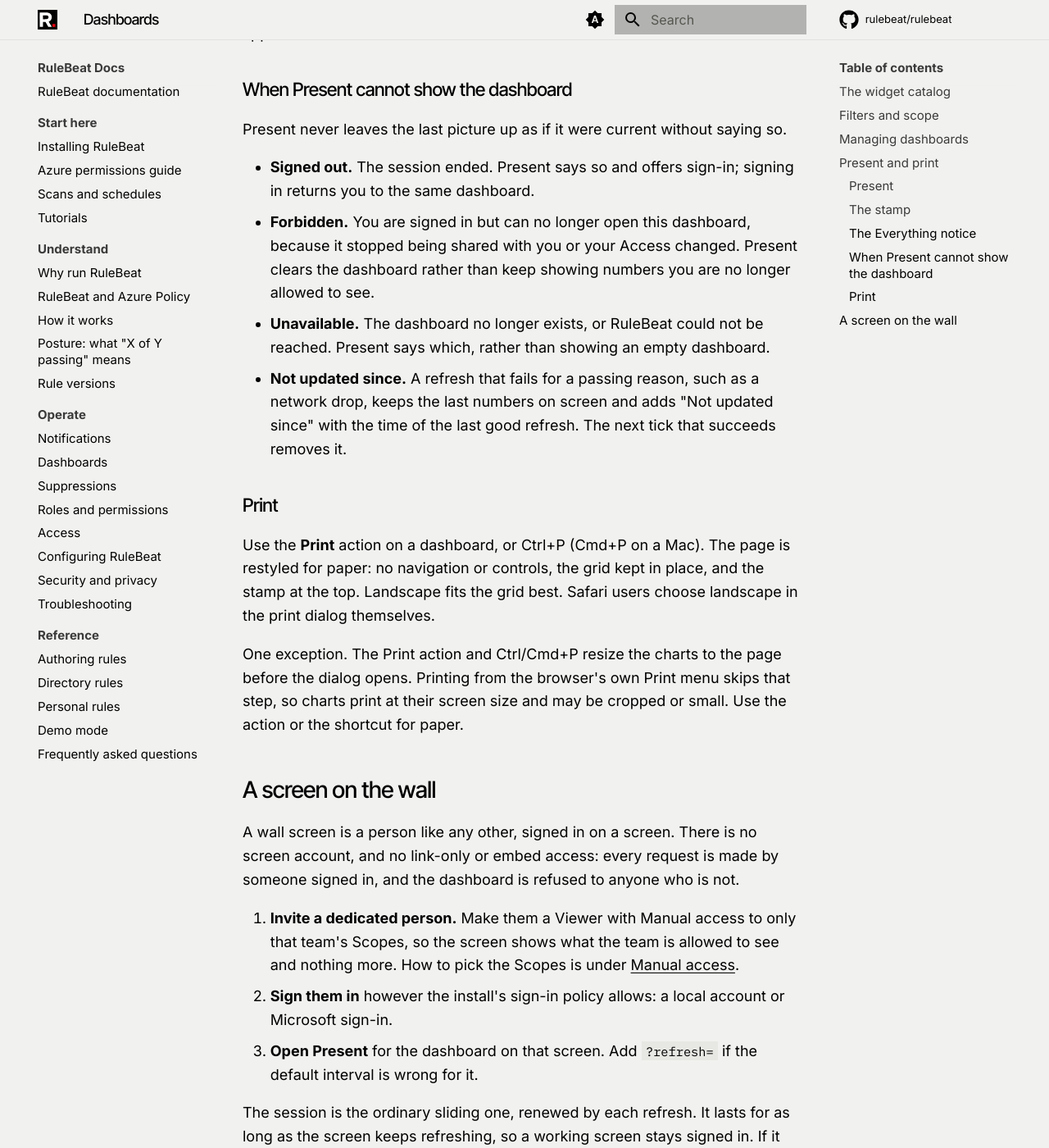
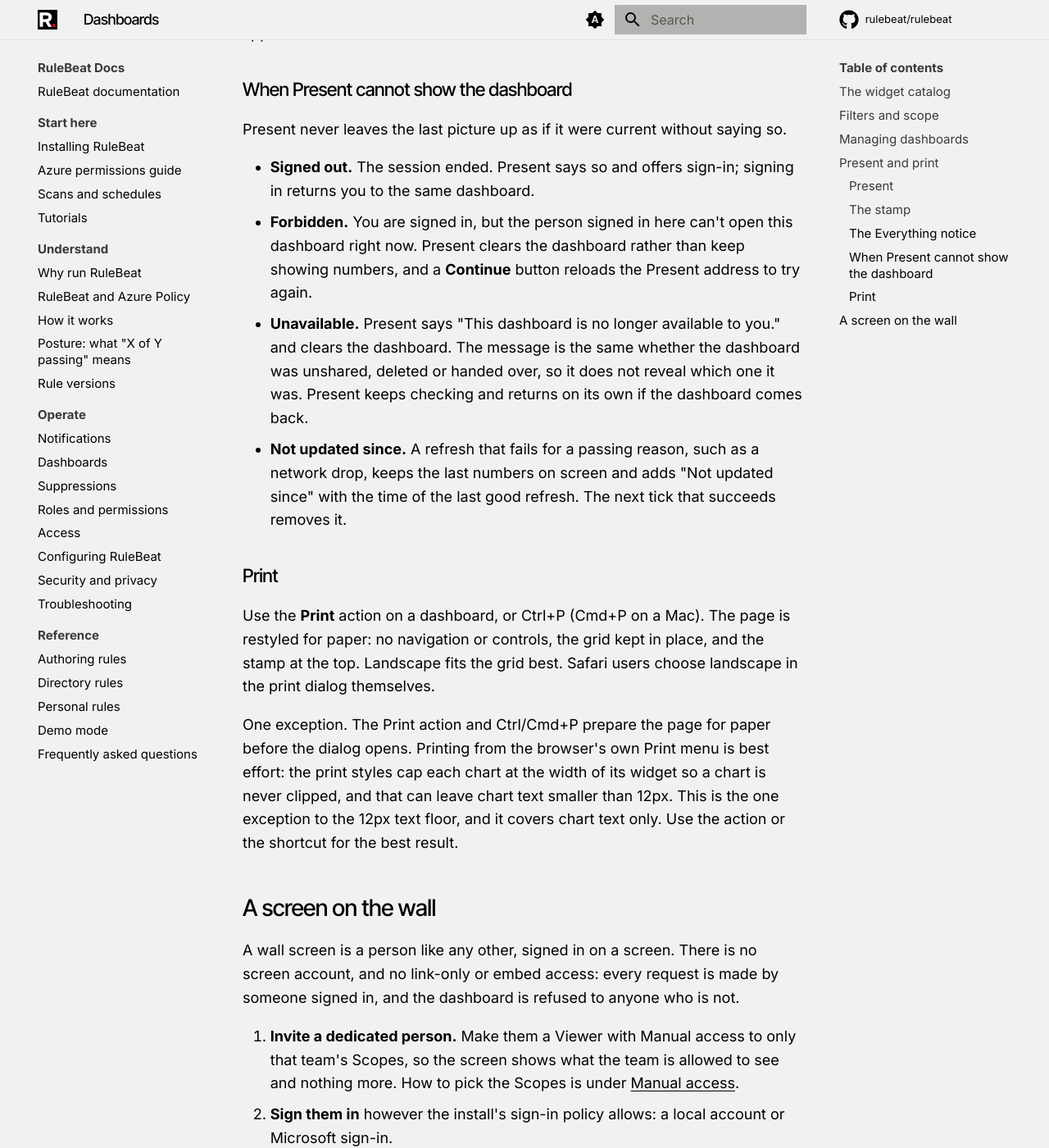
Before and after one commit to rulebeat/rulebeat, an MkDocs documentation site: the page built from docs/public/dashboards.md, in a window 1280 px wide and 1400 px high, scrolled down 4484 px. Shown: the whole window at 82% size. Built offline with MkDocs 1.6.1 and Material for MkDocs 9.7.7, drawn with Linux system fonts in a browser that asks for light colours; comment, search, counter and statistics services are not loaded.

Commit message:
Documentation first

```diff
--- a/docs/public/dashboards.md
+++ b/docs/public/dashboards.md
@@ -110,11 +110,13 @@
 
 - **Signed out.** The session ended. Present says so and offers sign-in; signing in returns you to
   the same dashboard.
-- **Forbidden.** You are signed in but can no longer open this dashboard, because it stopped being
-  shared with you or your Access changed. Present clears the dashboard rather than keep showing
-  numbers you are no longer allowed to see.
-- **Unavailable.** The dashboard no longer exists, or RuleBeat could not be reached. Present says
-  which, rather than showing an empty dashboard.
+- **Forbidden.** You are signed in, but the person signed in here can't open this dashboard right now.
+  Present clears the dashboard rather than keep showing numbers, and a **Continue** button reloads the
+  Present address to try again.
+- **Unavailable.** Present says "This dashboard is no longer available to you." and clears the
+  dashboard. The message is the same whether the dashboard was unshared, deleted or handed over, so it
+  does not reveal which one it was. Present keeps checking and returns on its own if the dashboard
+  comes back.
 - **Not updated since.** A refresh that fails for a passing reason, such as a network drop, keeps the
   last numbers on screen and adds "Not updated since" with the time of the last good refresh. The next
   tick that succeeds removes it.
@@ -125,9 +127,11 @@
 no navigation or controls, the grid kept in place, and the stamp at the top. Landscape fits the grid
 best. Safari users choose landscape in the print dialog themselves.
 
-One exception. The Print action and Ctrl/Cmd+P resize the charts to the page before the dialog opens.
-Printing from the browser's own Print menu skips that step, so charts print at their screen size and
-may be cropped or small. Use the action or the shortcut for paper.
+One exception. The Print action and Ctrl/Cmd+P prepare the page for paper before the dialog opens.
+Printing from the browser's own Print menu is best effort: the print styles cap each chart at the width
+of its widget so a chart is never clipped, and that can leave chart text smaller than 12px. This is the
+one exception to the 12px text floor, and it covers chart text only. Use the action or the shortcut
+for the best result.
 
 ## A screen on the wall
 
```
